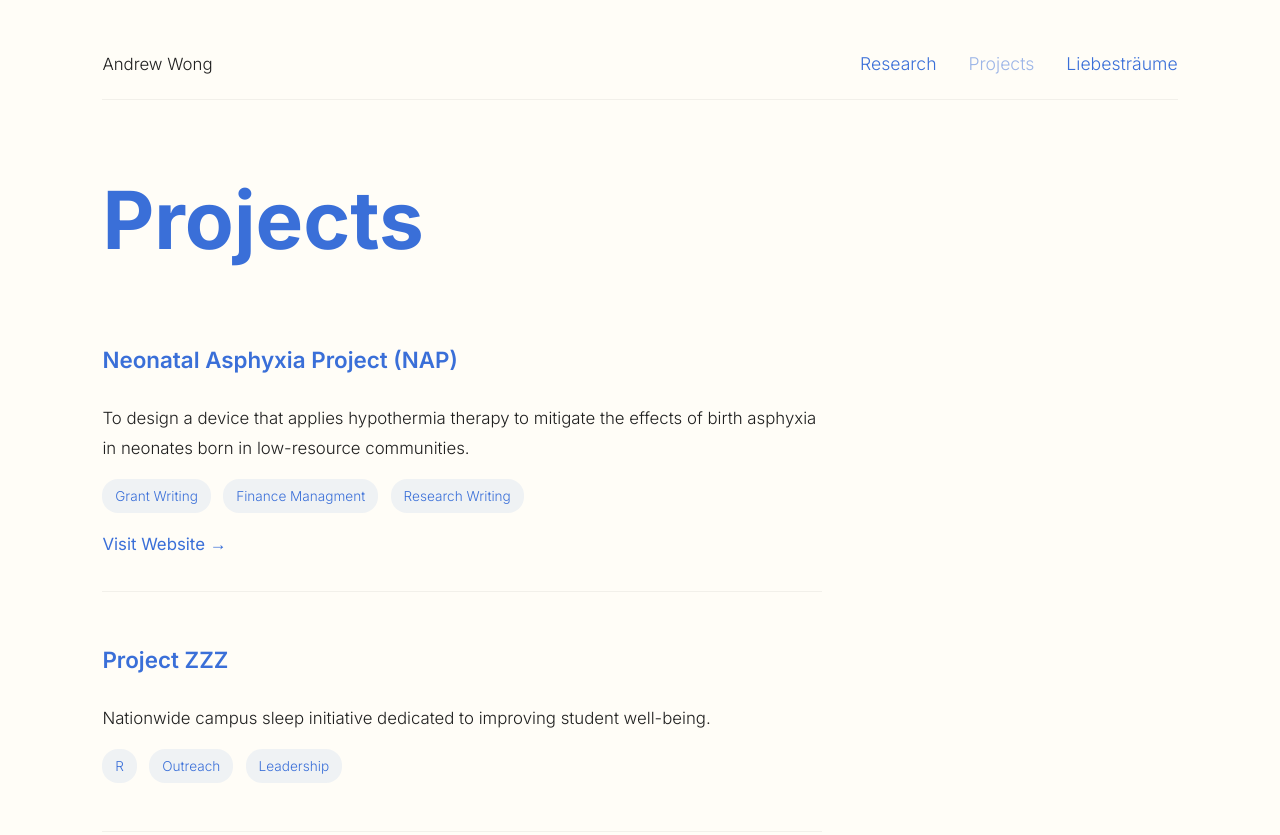
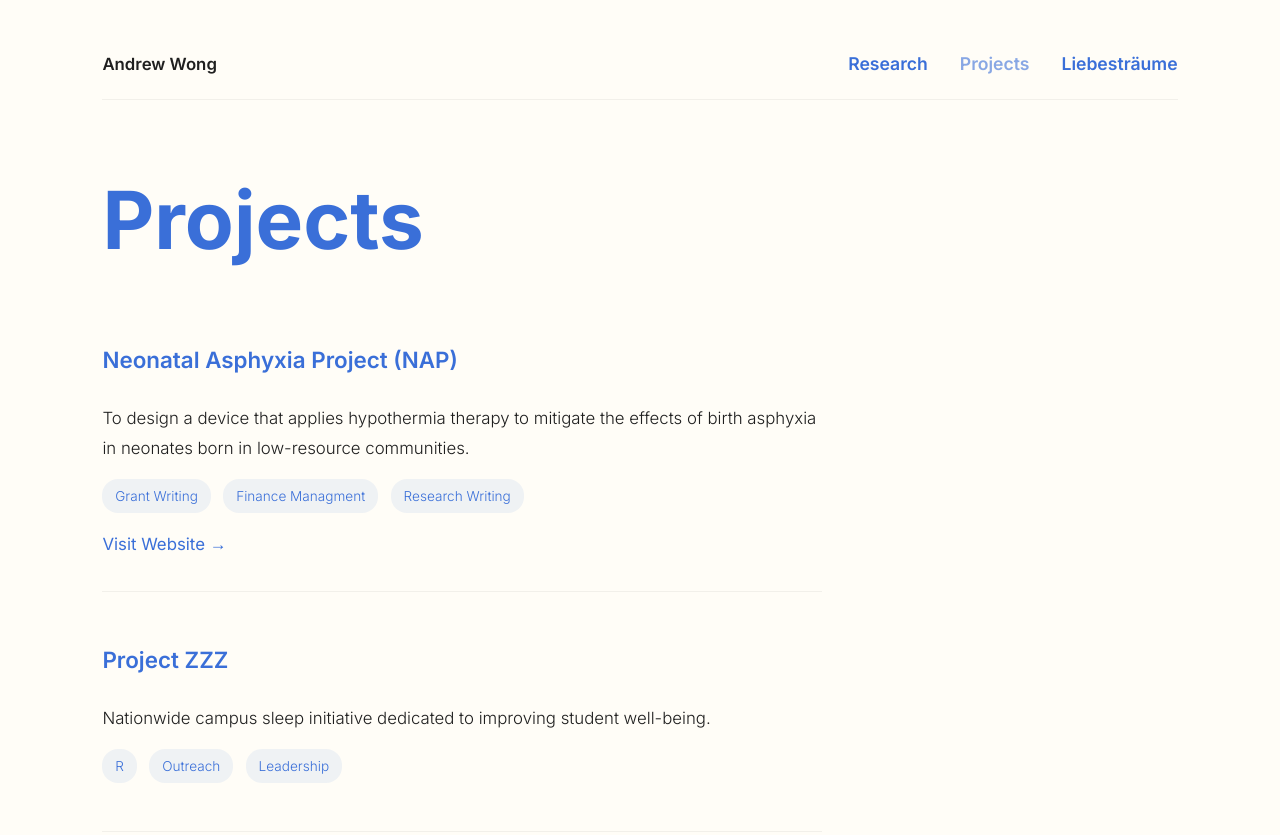
Before and after one commit to aawongs/andrewwong, a plain HTML site: page projects.html in a window 1280 px wide. Shown: the top 835 px of the page. Drawn offline with Linux system fonts and the light colour scheme.

Commit message:
Update style.css

```diff
--- a/style.css
+++ b/style.css
@@ -39,15 +39,20 @@ header {
 }
 .name a:hover { opacity: 0.8; }
 
+/* ===== Global Navbar Styling (bold + animated hover) ===== */
 nav a {
   margin-left: 2.2rem;
   text-decoration: none;
   color: var(--link-color);
   font-size: 1.1rem;
-  font-weight: 400;
-  transition: opacity 0.3s ease;
+  font-weight: 600; /* bold everywhere */
+  transition: opacity 0.3s ease, transform 0.3s ease, filter 0.3s ease;
 }
-nav a:hover { opacity: 0.7; }
+nav a:hover {
+  opacity: 1;
+  transform: scale(1.08);
+  filter: brightness(115%);
+}
 
 /* main body */
 main {
@@ -141,7 +146,6 @@ footer a:hover { opacity: 0.7; }
 .view-link:hover { opacity: 0.7; }
 
 /* ===== Subpage Navbar: right-aligned, unified typography ===== */
-
 .subpage-header {
   margin-bottom: 3rem;
   border-bottom: 1px solid rgba(0, 0, 0, 0.05);
@@ -155,7 +159,7 @@ footer a:hover { opacity: 0.7; }
   align-items: center;
   width: 100%;
   font-family: "Inter", "Helvetica Neue", Arial, sans-serif;
-  font-weight: 300; /* match body text */
+  font-weight: 600; /* bold match with home nav */
   font-size: 1.05rem;
   -webkit-font-smoothing: antialiased;
   -moz-osx-font-smoothing: grayscale;
@@ -166,6 +170,7 @@ footer a:hover { opacity: 0.7; }
 .nav-name {
   color: var(--text-muted);
   text-decoration: none;
+  font-weight: 600;
   transition: opacity 0.3s ease;
 }
 .nav-name:hover { opacity: 0.6; }
@@ -181,11 +186,15 @@ footer a:hover { opacity: 0.7; }
   margin-left: 2rem;
   text-decoration: none;
   color: var(--link-color);
-  font-weight: 300; /* exact match with body */
-  transition: opacity 0.3s ease;
+  font-weight: 600;
+  transition: opacity 0.3s ease, transform 0.3s ease, filter 0.3s ease;
 }
-.nav-links a:hover { opacity: 0.7; }
-.nav-links .active { opacity: 0.5; }
+.nav-links a:hover {
+  opacity: 1;
+  transform: scale(1.08);
+  filter: brightness(115%);
+}
+.nav-links .active { opacity: 0.6; }
 
 /* page title */
 .page-title {
@@ -218,6 +227,7 @@ footer a:hover { opacity: 0.7; }
     margin-top: 2rem;
   }
 }
+
 /* ===== Footer Icon Styling ===== */
 .social-icons {
   margin-top: 1rem;
@@ -230,9 +240,8 @@ footer a:hover { opacity: 0.7; }
   width: 24px;
   height: 24px;
   opacity: 0.8;
-  transition: opacity 0.3s ease, transform 0.3s ease;
+  transition: opacity 0.3s ease, transform 0.3s ease, filter 0.3s ease;
   filter: invert(37%) sepia(72%) saturate(372%) hue-rotate(192deg) brightness(90%) contrast(90%);
-  /* This tint matches your --link-color (#3a6fd8) */
 }
 
 .social-icons a:hover img {
```
